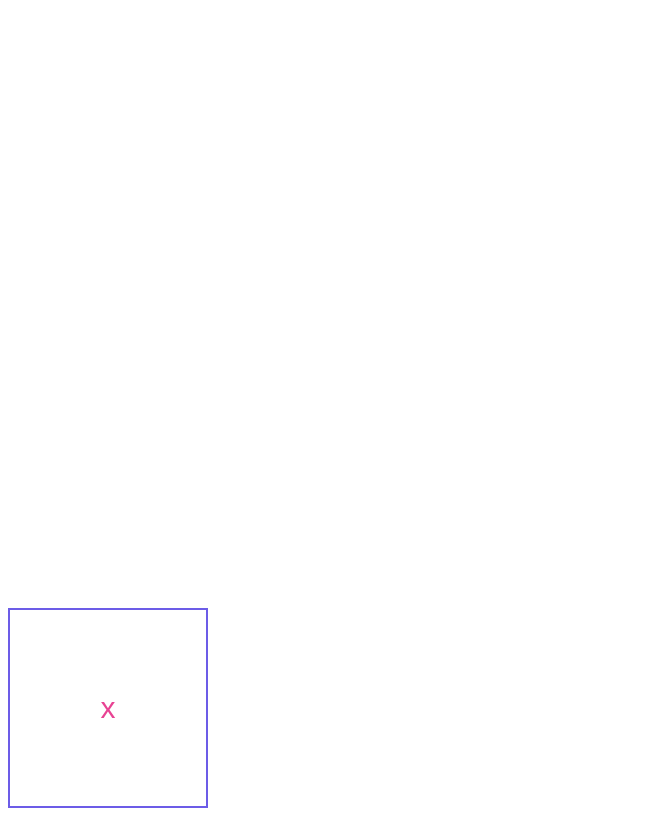
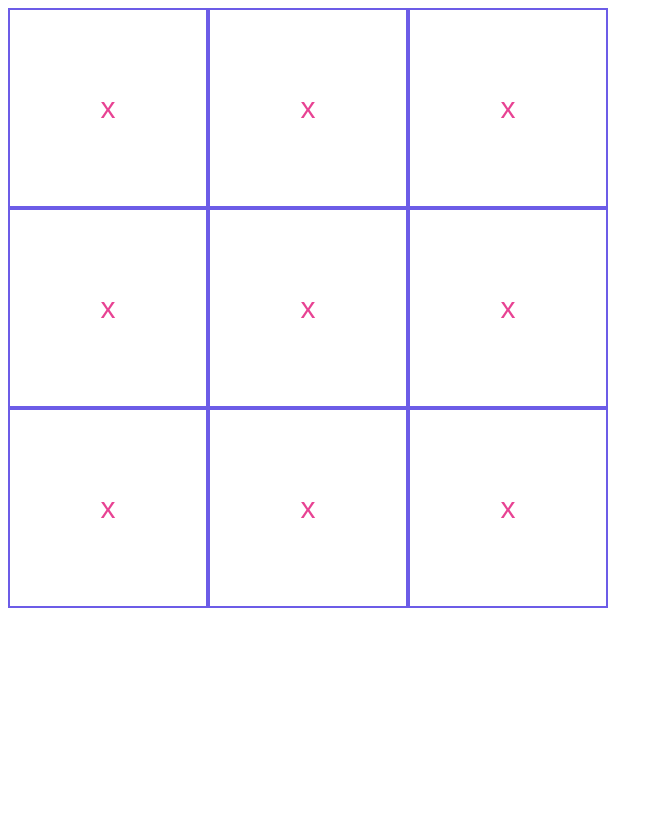
Before and after one commit to felipeolliveira/two-week-react, a React (Create React App) app in the folder app/: page / in a window 1280 px wide. Shown: the whole page, without its empty margins (0-663 px from the left). Built offline with nearby package versions, Linux system fonts and the light colour scheme.

Commit message:
Dia 01 - Desafio Intermediário

```diff
--- a/app/src/App.js
+++ b/app/src/App.js
@@ -1,13 +1,7 @@
 import React from "react";
 
-import SquareButton from "./components/SquareButton";
 import BoardSquare from "./components/BoardSquare"
 
-const App = () => (
-  <>
-  <BoardSquare />
-  <SquareButton />
-  </>
-);
+const App = () => <BoardSquare />
 
 export default App;
--- a/app/src/components/BoardSquare/index.js
+++ b/app/src/components/BoardSquare/index.js
@@ -1,9 +1,23 @@
 import React from "react";
 
 import "./style.css"
+import SquareButton from "./../SquareButton"
+
+
+const squaresMultiplier = (number, component) => {
+  const arrayComponents = [];
+
+  for (let i = 0; i < number; i++) {
+    arrayComponents.push(component);
+  }
+
+  return arrayComponents;
+}
 
 const BoardSquare = () => (
-  <div className="board-square"></div>
+  <article className="board-square">
+    {squaresMultiplier(9, <SquareButton />)}
+  </article>
 )
 
 export default BoardSquare;
--- a/app/src/components/BoardSquare/style.css
+++ b/app/src/components/BoardSquare/style.css
@@ -1,4 +1,4 @@
 .board-square {
   width: 600px;
-  height: 600px;
+  box-sizing: border-box;
 }
```
